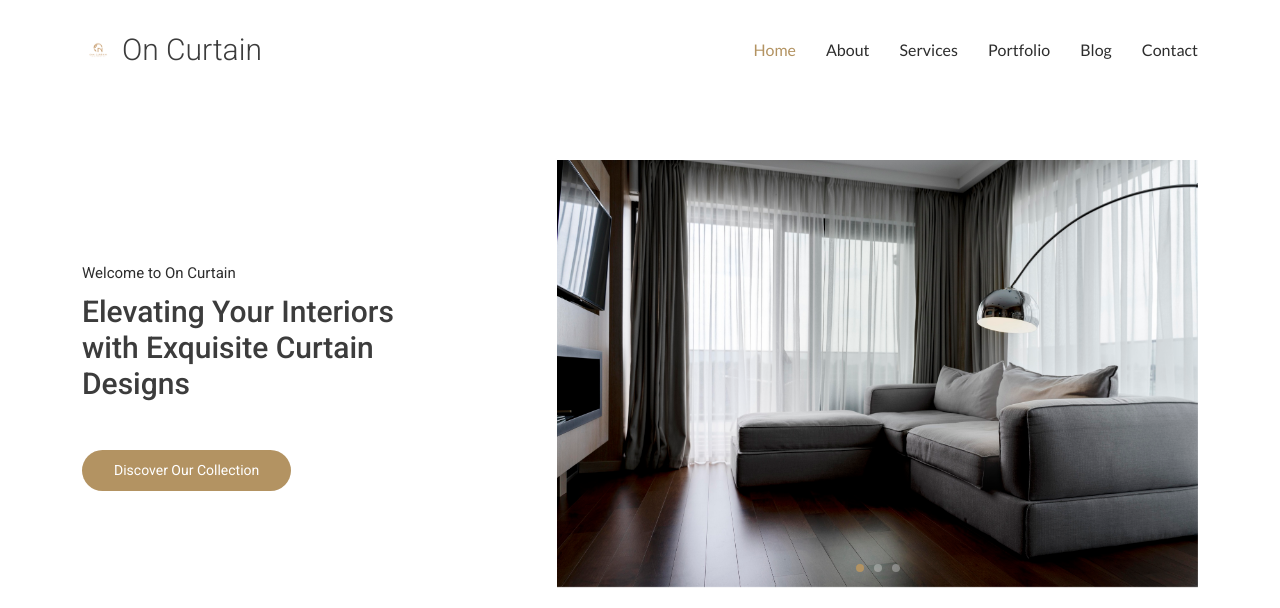
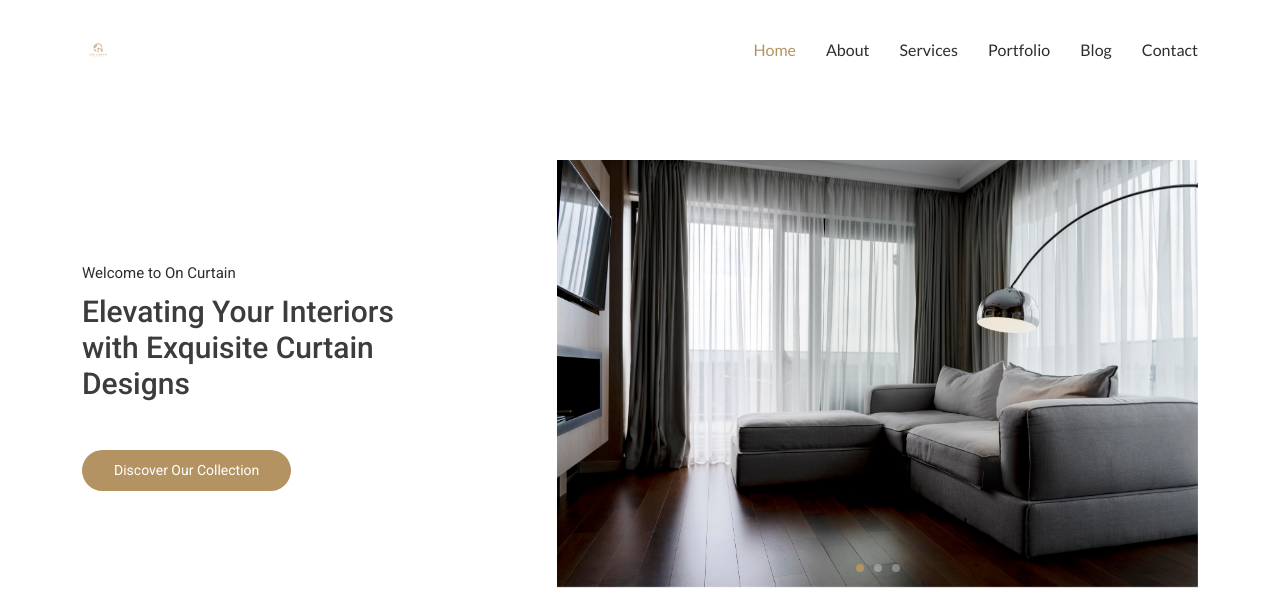
Before and after one commit to jerryvien/onncurtain, a PHP site: page /index.php in a window 1280 px wide. Shown: the top 608 px of the page. Run offline with PHP 8.4, Linux system fonts and the light colour scheme.

Commit message:
Update to logo only

```diff
--- a/header.php
+++ b/header.php
@@ -33,7 +33,7 @@
       <a href="index.php" class="logo d-flex align-items-center">
         <!-- Uncomment below if using an image logo -->
         <img src="assets/img/ONNLOGO.png" alt="">
-        <h1 class="sitename">On Curtain</h1>
+
       </a>
       <nav id="navmenu" class="navmenu">
         <ul>
```
